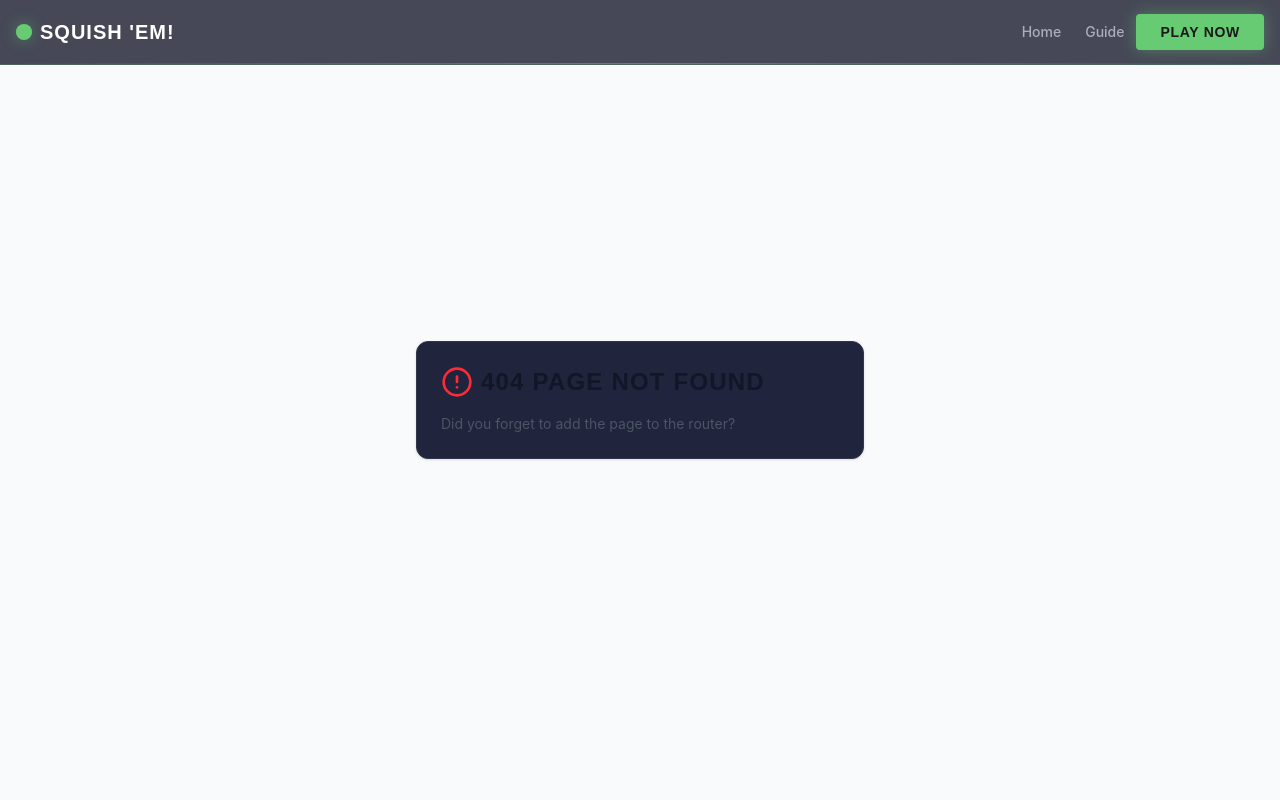
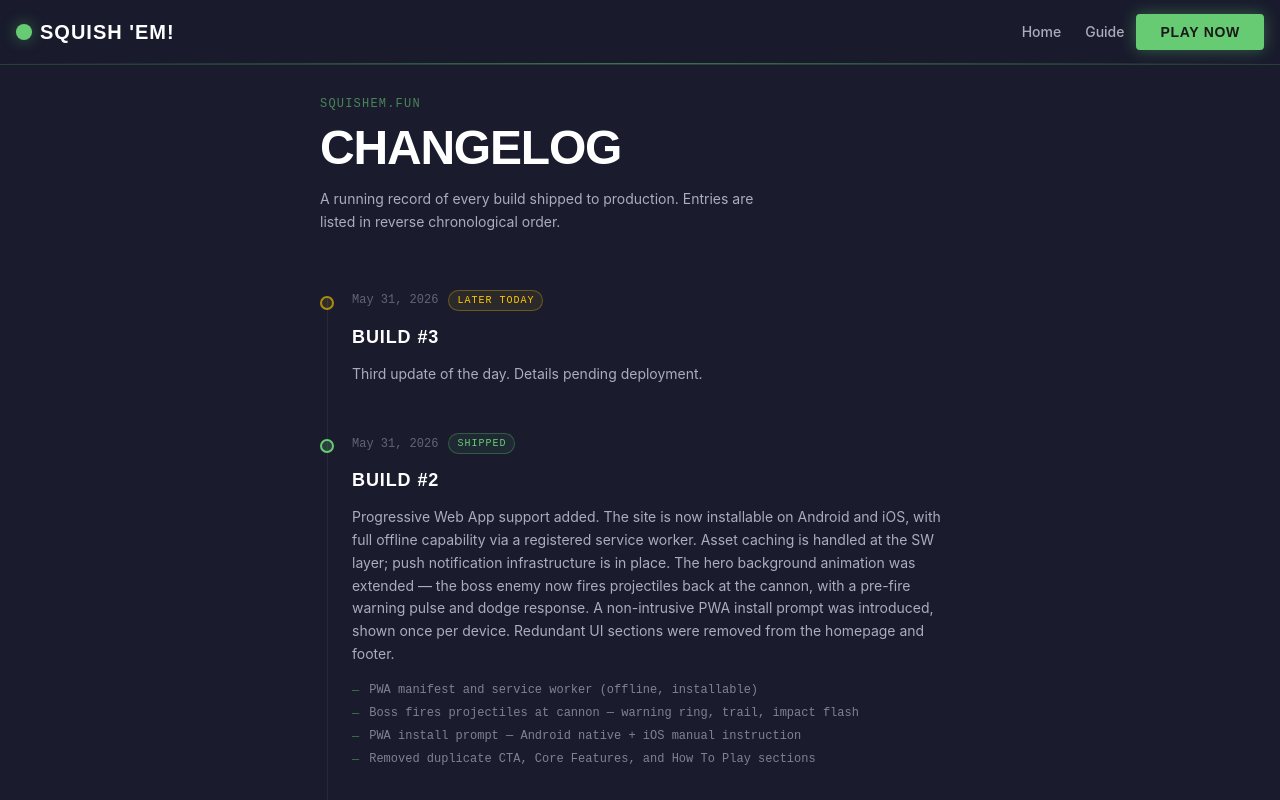
Before and after one commit to yusufsafary/squish-em, a React (Vite) app: page /changelog in a window 1280 px wide. Shown: the top 800 px of the page. Built offline with nearby package versions, Linux system fonts and the light colour scheme.

Commit message:
feat: add /changelog route

```diff
--- a/src/App.tsx
+++ b/src/App.tsx
@@ -7,6 +7,7 @@ import Home from "@/pages/home";
 import HowToPlay from "@/pages/how-to-play";
 import Roadmap from "@/pages/roadmap";
 import Play from "@/pages/play";
+import Changelog from "@/pages/changelog";
 import NotFound from "@/pages/not-found";
 
 import { Nav } from "@/components/nav";
@@ -42,6 +43,7 @@ function Router() {
       <Route path="/how-to-play" component={HowToPlay} />
       <Route path="/roadmap" component={Roadmap} />
       <Route path="/play" component={Play} />
+      <Route path="/changelog" component={Changelog} />
       <Route component={NotFound} />
     </Switch>
   );
```
